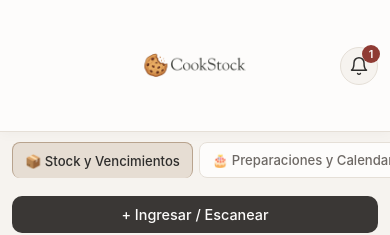
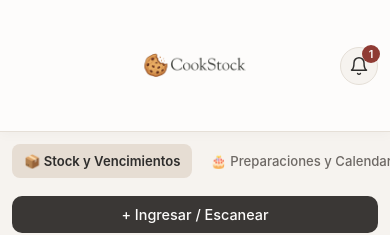
Before and after one commit to JoaquinNicolato-git/joaquinicolato-git.github.io, a plain HTML site: page index.html in a window 390 px wide. Shown: the top 235 px of the page. Drawn offline with Linux system fonts and the light colour scheme.

Commit message:
Add files via upload

```diff
--- a/styles.css
+++ b/styles.css
@@ -250,11 +250,11 @@ body {
     color: var(--amarillo-txt);
 }
 
-/* Navegación por pestañas */
+/* Navegación por pestañas: solo cambio de color, sin recuadro ni borde */
 .tabs {
     display: flex;
-    gap: 6px;
-    padding: 12px 24px 0;
+    gap: 8px;
+    padding: 14px 24px 0;
     max-width: 1200px;
     margin: 0 auto;
     flex-wrap: wrap;
@@ -263,20 +263,33 @@ body {
 .tab-btn {
     background: transparent;
     border: none;
-    padding: 10px 15px;
-    border-radius: 8px 8px 0 0;
+    outline: none;
+    box-shadow: none;
+    padding: 9px 15px;
+    border-radius: 8px;
     cursor: pointer;
     color: var(--muted);
     font-weight: 500;
     font-size: 0.88rem;
     white-space: nowrap;
+    transition: background-color 0.2s, color 0.2s;
+}
+
+.tab-btn:hover {
+    color: var(--text);
+    background: rgba(230, 221, 211, 0.45);
 }
 
 .tab-btn.active {
-    background: var(--surface);
+    background: var(--accent);
     color: var(--text);
-    border: 1px solid var(--border);
-    border-bottom: none;
+    font-weight: 600;
+    border: none;
+    box-shadow: none;
+}
+
+.tab-btn:focus-visible {
+    outline: none;
 }
 
 /* Contenedor principal y paneles */
@@ -774,7 +787,7 @@ textarea {
     }
 
     .tabs {
-        padding: 10px 12px 0;
+        padding: 12px 12px 0;
         gap: 6px;
         flex-wrap: nowrap;
         overflow-x: auto;
@@ -790,14 +803,16 @@ textarea {
         padding: 9px 12px;
         font-size: 0.82rem;
         border-radius: 8px;
-        background: var(--surface);
-        border: 1px solid var(--border);
+        background: transparent;
+        border: none;
+        box-shadow: none;
     }
 
     .tab-btn.active {
         background: var(--accent);
         color: var(--text);
-        border-color: var(--accent-dark);
+        border: none;
+        box-shadow: none;
     }
 
     .container {
```
